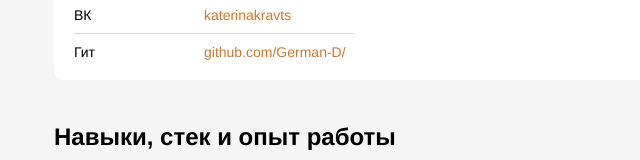
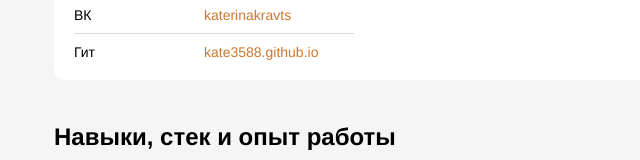
Before and after one commit to kate3588/kate3588.github.io, a plain HTML site: page index.html in a window 1280 px wide. Shown: the part 640-800 px from the top of the page, 236-876 px from the left. Drawn offline with Linux system fonts and the light colour scheme.

Commit message:
Update index.html

```diff
--- a/index.html
+++ b/index.html
@@ -36,7 +36,7 @@
           </li>
           <li class="links__link">
             <p class="links__title">Гит</p>
-            <a class="linsk__link" href="http://github.com/German-D/">github.com/German-D/</a>
+            <a class="linsk__link" href="https://kate3588.github.io">kate3588.github.io</a>
           </li>
         </ul>
       </section>
```
